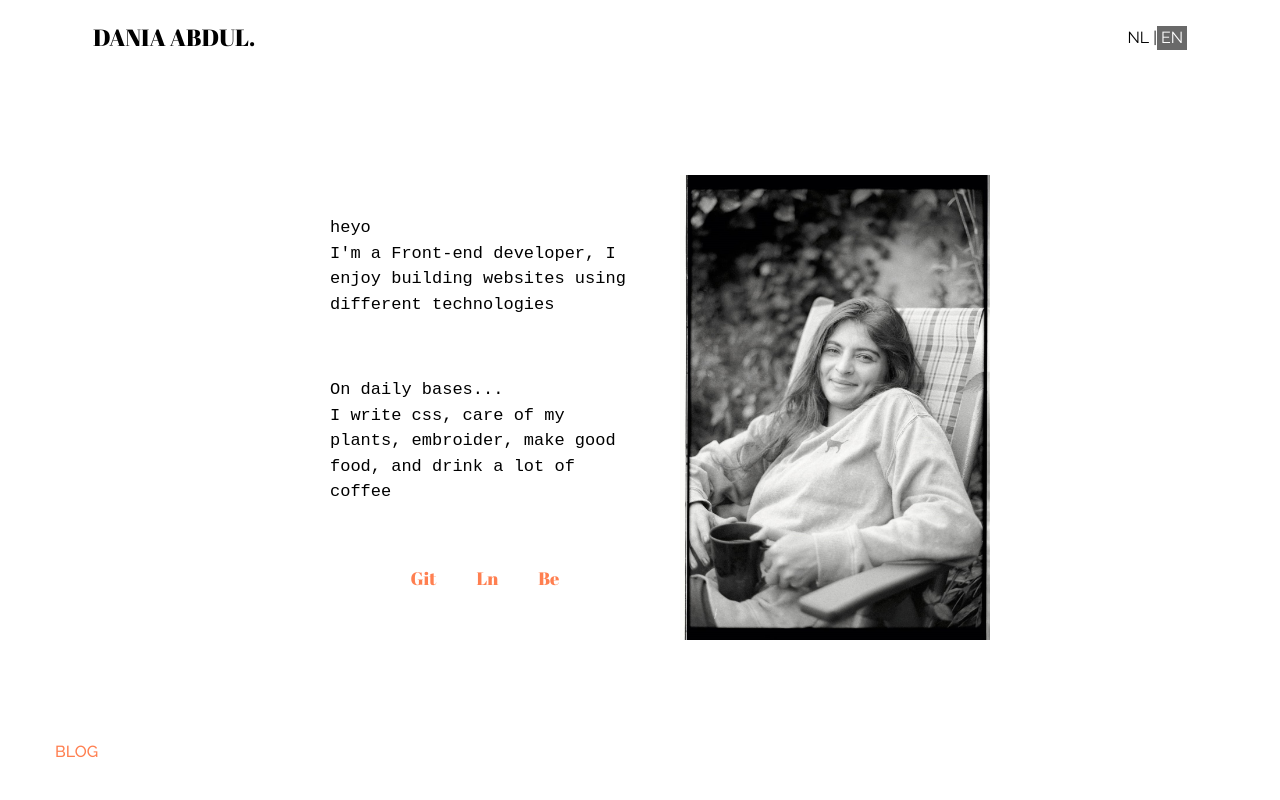
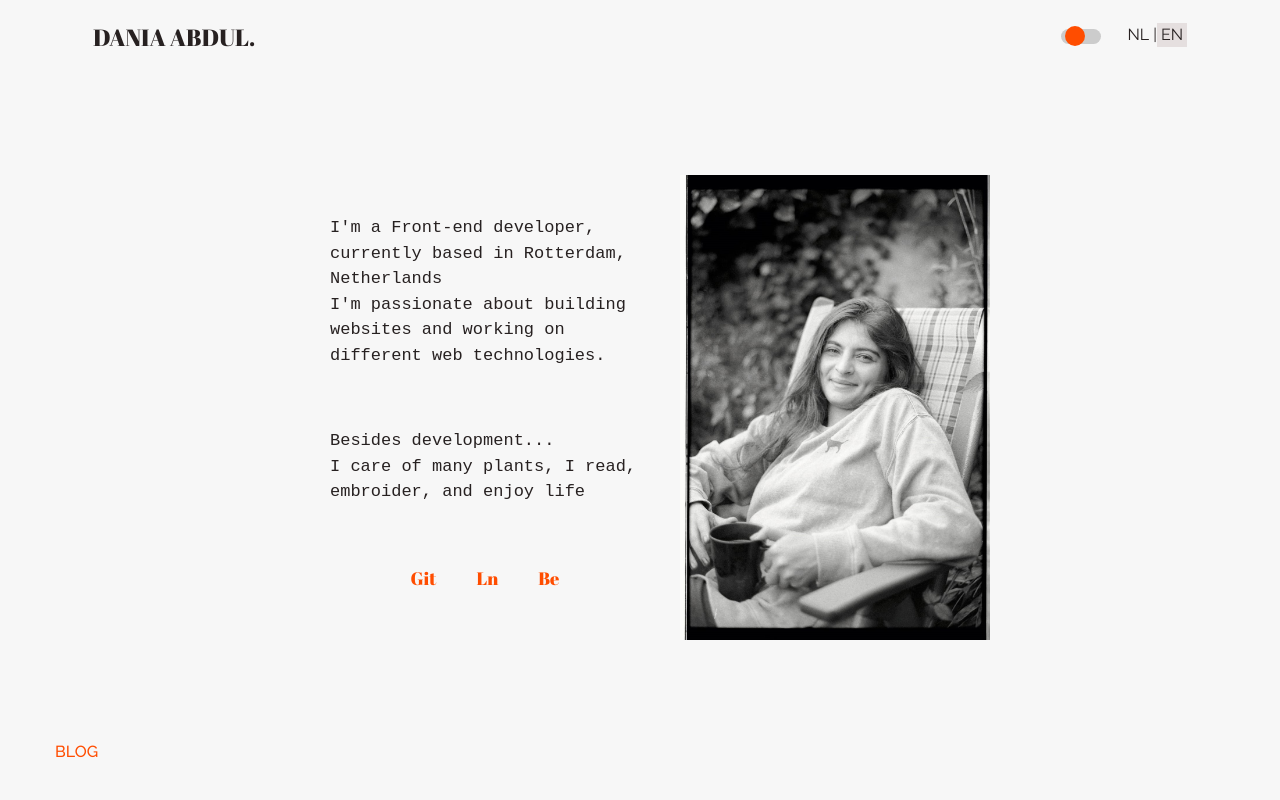
Before and after one commit to Dania-abdul/portfolio, a React (Create React App) app: page / in a window 1280 px wide. Shown: the top 800 px of the page. Built offline with nearby package versions, Linux system fonts and the light colour scheme; a web font is replaced by a local one; what office-ui-fabric-react would draw is missing.

Commit message:
Fix theme colors

```diff
--- a/src/assets/stylesheets/objects/blog/cards.scss
+++ b/src/assets/stylesheets/objects/blog/cards.scss
@@ -1,6 +1,10 @@
 
 //----- BLOG | CARDS
 
+.card-vertical__inner,
+.card-horizontal__inner  {
+    background: $color-secondary;
+}
 
 .card__tools {
     justify-content: space-between;
@@ -8,6 +12,9 @@
     margin: 12px;
 }
 
+.tools__icon {
+    color: $color-primary;
+}
 .icon--more {
     margin: 0;
 }
--- a/src/assets/stylesheets/objects/blog/modal.scss
+++ b/src/assets/stylesheets/objects/blog/modal.scss
@@ -59,7 +59,7 @@
     text-align: right;
 }
 
-.modal__btn-more {
+.modal__btn {
     border: none;
     color: $color-primary;
     transition: all 0.5s;
--- a/src/assets/stylesheets/objects/footer.scss
+++ b/src/assets/stylesheets/objects/footer.scss
@@ -8,7 +8,7 @@
 }
 
 .footer__inner {
-    border-top: 1px solid #000;
+    border-top: 1px solid var(--accent-color);
     padding-top: 120px;
     padding-bottom: 120px;
 }
@@ -46,16 +46,4 @@
     &:not(:last-child) {
       margin-right: 30px;
     }
-
-    &:hover {
-
-      .strikethrough{
-        color: var(--link-color);
-    }
-
-      .strikethrough:after {
-          transform: scaleX(0);
-          transform-origin: center right;
-      }
-    }
 }
--- a/src/assets/stylesheets/objects/header.scss
+++ b/src/assets/stylesheets/objects/header.scss
@@ -25,14 +25,21 @@
 }
 
 .header__nav {
+    display: flex;
     align-self: center;
 }
-.header__name {
+.header__name,
+.header__link {
     color: var(--text-color);
     @include fluid-sizing(320px, 1440px, 20px,24px, 'font-size') ;
     font-family: $font--abril;
     text-transform: uppercase;
     padding-left: 23px;
+
+    &:hover {
+        color: var(--link-color);
+    }
+
 }
 
 
@@ -67,13 +74,14 @@
 
 // //------ lang
 button[class^="language-switch__button--"] {
+        color: var(--text-color);
         transition: all 0.5s;
         padding: 0 4px;
 
     &:hover,
     &:focus,
     &:active {
-        color: white;
+        color:  var(--background-color);
     }
 }
 
@@ -89,22 +97,89 @@ button[class^="language-switch__button--"] {
 
 .language-switch__button--nl--active {
     background:  var(--link-color);
-    color: white;
+    color: var(--text-color);
 }
 
 
 .language-switch__button--en {
-    box-shadow: inset 0 0 0 $color-gray--dark;
+    box-shadow: inset 0 0 0 var(--accent-color);
 
     &:hover,
     &:focus,
     &:active {
-        box-shadow: inset 10em 0 0 $color-gray--dark;
+        box-shadow: inset 10em 0 0 var(--accent-color);
+        color: var(--text-color);
 
     }
 }
 
 .language-switch__button--en--active {
-    background: $color-gray--dark;
-    color: white;
+    background: var(--accent-color);
+    color: var(--text-color);
 }
+
+
+
+/////
+.switch {
+    position: relative;
+    display: inline-block;
+    width: 40px;
+    height: 15px;
+    margin-top: 6px;
+    margin-bottom: 0;
+}
+
+.switch input {
+  opacity: 0;
+  width: 0;
+  height: 0;
+}
+
+.slider {
+  position: absolute;
+  cursor: pointer;
+  top: 0;
+  left: 0;
+  right: 0;
+  bottom: 0;
+  background-color: #ccc;
+  -webkit-transition: .4s;
+  transition: .4s;
+}
+
+.slider:before {
+  position: absolute;
+  content: "";
+  height: 20px;
+  width: 20px;
+  left: 4px;
+  top: 50%;
+  transform: translateY(-50%);
+  background-color: var(--link-color);
+  -webkit-transition: .4s;
+  transition: .4s;
+}
+
+input:checked+.slider {
+  background-color: var(--accent-color);
+}
+
+input:focus+.slider {
+  box-shadow: 0 0 1px #2196F3;
+}
+
+input:checked+.slider:before {
+  -webkit-transform: translateX(11px)translatey(-50%);
+  -ms-transform: translateX(11px)translatey(-50%);
+  transform: translateX(11px)translatey(-50%);
+}
+
+/* Rounded sliders */
+.slider.round {
+  border-radius: 34px;
+}
+
+.slider.round:before {
+  border-radius: 50%;
+}
--- a/src/assets/stylesheets/pages/blog.scss
+++ b/src/assets/stylesheets/pages/blog.scss
@@ -23,13 +23,26 @@
     @media only screen and (min-width:768px){
         flex: 1 auto;
         padding-right:40px;
+        margin-top: 36px;
         max-width: calc(100% - 124px);
+    }
+    .content-62 {
+        color: var(--text-color);
+        background: var(--background-color);
+    }
+    .root-61 {
+        &:before {
+            background-color: var(--accent-color);;
+        }
     }
 
 }
 
 .blog-contnt--right {
-
+    margin-bottom: 52px;
+    @media only screen and (min-width:768px) {
+        margin-bottom: 0;
+    }
     button.ms-Button {
         padding-left: 10px;
     }
@@ -43,3 +56,17 @@
 .ms-Nav-group {
     min-width: 124px;
 }
+
+.nav-category {
+    .ms-Nav-chevronButton {
+        color: var(--text-color);
+        background-color: var(--accent-color);
+    }
+    .ms-Nav-link
+     {
+        color: var(--text-color);
+    }
+    .ms-Nav-compositeLink:hover .link-110 {
+        background-color: var(--accent-color);
+    }
+}
--- a/src/assets/stylesheets/pages/homepage.scss
+++ b/src/assets/stylesheets/pages/homepage.scss
@@ -67,7 +67,7 @@
     }
 }
 
-.home-intro__social {
+.list-social {
     font-family: "Abril Fatface", cursive;
     font-size: 18px;
     display: flex;
@@ -179,7 +179,7 @@
 	height: 1px;
 	box-shadow: 0 1px rgba(255,255,255,0.6);
 	margin-top: -0.7em;
-	background: #000;
+	background: var(--accent-color);
 	transform-origin: center left;
 	animation: strikethrough 1s 0.5s cubic-bezier(.55, 0, .1, 1) 1;
 	transition: transform 0.5s cubic-bezier(.55, 0, .1, 1);
--- a/src/assets/stylesheets/settings.scss
+++ b/src/assets/stylesheets/settings.scss
@@ -2,10 +2,10 @@
 //Colors -- light mood
 //=======================
 
-$color-link: orange;
+$color-link: #ff4d00;
 
-$color-primary: darkorchid;
-$color-secondary : antiquewhite;
+$color-primary: #272121;
+$color-secondary : #f7f7f7;
 
 $color-gray--dark:#696969;
 $color-gray--light: rgba( $color-gray--dark, 0.2 );
@@ -13,28 +13,39 @@ $color-gray--light: rgba( $color-gray--dark, 0.2 );
 //use for
 //  background-color:  var(--background-color);
 //  color:  var(--text-color);
-:root {
-    // --text-color: chartreuse;
-    // --background-color:green;
-    --text-color: black;
-    --background-color:white;
-    --link-color: coral;
+// :root {
+//     // --text-color: chartreuse;
+//     // --background-color:green;
+//     --text-color: black;
+//     --background-color:white;
+//     --link-color: coral;
+//     --main-headline-color: rgb(233, 30, 99);
+//     --accent-background-color: rgb(0, 188, 212);
+//     --accent-color: rgb(5, 5, 5);
+//   }
+
+
+  :root {
+    --text-color: #272121  ;
+    --background-color:#f7f7f7;
+    --link-color: #ff4d00;
+    --accent-color: #e5dfdf;
     --main-headline-color: rgb(233, 30, 99);
     --accent-background-color: rgb(0, 188, 212);
-    --accent-color: rgb(5, 5, 5);
   }
+
 
   //////////
   // DARK//
   /////////
-//   :root {
-//     --text-color: white ;
-//     --background-color:black;
-//     --link-color: #00bcd4;
-//     --main-headline-color: rgb(233, 30, 99);
-//     --accent-background-color: rgb(0, 188, 212);
-//     --accent-color: rgb(5, 5, 5);
-//   }
+[data-theme="dark"] {
+    --text-color: #f7f7f7 ;
+    --background-color: #272121;
+    --link-color: #ff4d00 ;
+    --accent-color: #443737;
+    --main-headline-color: rgb(233, 30, 99);
+    --accent-background-color: rgb(0, 188, 212);
+  }
 
 
 //----- code ceditor
--- a/src/header.tsx
+++ b/src/header.tsx
@@ -1,6 +1,9 @@
 import React from "react";
 
-export const Header = (language: string, update_language:(new_language:string) => void) => (
+export const Header = (language: string,
+                       is_dark:boolean,
+                       update_language:(new_language:string) => void,
+                       toggle_theme:() => void) => (
 
     <div className="header container">
         <div className="header__inner">
@@ -8,6 +11,12 @@ export const Header = (language: string, update_language:(new_language:string) =
                 <a href="/portfolio" className="header__name header__name--black header__link" >Dania Abdul.</a>
             </div>
             <div className="header__nav">
+                <div className="header__utilities">
+                    <label className="switch">
+                        <input type="checkbox" onChange={toggle_theme} defaultChecked={!is_dark}/>
+                        <span className="slider round" />
+                    </label>
+                </div>
                 <ul className="header__nav-list nav">
                     <li className="nav-list__item language-switch ">
                         <button className={`language-switch__button--nl${language.toLowerCase() == "nl" ? "--active" : ""}`} onClick={() => update_language('nl')}>NL</button><span>|</span>
--- a/src/home.tsx
+++ b/src/home.tsx
@@ -32,21 +32,17 @@ export class HomeComponent extends React.Component <HomeProps, HomeState> {
                         <div className="home-intro__content">
                             <div className="home-intro__content-inner">
                                 <p className="intro__text">
-                                    heyo <br/>
-                                    I'm a Front-end developer,
-                                    I enjoy building websites using
-                                    different technologies
+                                    I'm a Front-end developer, currently based in Rotterdam, Netherlands <br/>
+                                    I'm passionate about building websites and working on different web technologies.
                                 </p>
                                 <p className="intro__text">
-                                    On daily bases...<br/>
-                                    I write css, care of my plants, embroider,
-                                    make good food,
-                                    and drink a lot of coffee
+                                    Besides development...<br/>
+                                    I care of many plants, I read, embroider, and enjoy life
                                 </p>
-                                <ul className="home-intro__social">
-                                    <li><a href="https://github.com/Dania-abdul" className="intro__social">Git</a></li>
-                                    <li><a href="https://www.linkedin.com/in/dania-abdul/" className="intro__social">Ln</a></li>
-                                    <li><a href="https://www.behance.net/DaniaAb" className="intro__social">Be</a></li>
+                                <ul className="home-intro__list list-social">
+                                    <li><a href="https://github.com/Dania-abdul" className="list-social__item">Git</a></li>
+                                    <li><a href="https://www.linkedin.com/in/dania-abdul/" className="list-social__item">Ln</a></li>
+                                    <li><a href="https://www.behance.net/DaniaAb" className="ilist-social__item">Be</a></li>
                                 </ul>
                             </div>
                         </div>
--- a/src/layout.tsx
+++ b/src/layout.tsx
@@ -11,6 +11,7 @@ import { HomeComponent } from './home';
 
 export type LayoutState = {
     language : string
+    mode : 'dark' | 'light'
 }
 
 export type LayoutProps = {
@@ -19,8 +20,12 @@ type PageName = string
 export class LayoutComponent extends React.Component <LayoutProps, LayoutState> {
     constructor(props : LayoutProps) {
         super(props);
+        let theme : any = localStorage.getItem("theme")
+        if(theme == null || theme == undefined)
+            theme = "light"
         this.state = {
-            language : "en"
+            language : "en",
+            mode :  theme
         }
     }
     getPathToPage = () : PageName => {
@@ -32,9 +37,20 @@ export class LayoutComponent extends React.Component <LayoutProps, LayoutState>
         i18next.changeLanguage(lng)
         this.setState({...this.state, language:lng})
     }
+
+    toggleMode = () : void => {
+        this.setState({...this.state, mode:this.state.mode == "dark" ? "light" : "dark"}, () => {
+            localStorage.setItem("theme", this.state.mode)
+            document.documentElement.setAttribute('data-theme', this.state.mode);
+        })
+    }
+    componentDidMount(){
+        document.documentElement.setAttribute('data-theme', this.state.mode);
+    }
+
     render(){
         return <div className={`page-layout ${this.getPathToPage()}`} id="__layout">
-            {Header(this.state.language, this.changeLanguage)}
+            {Header(this.state.language, this.state.mode == "light",this.changeLanguage, this.toggleMode)}
             <main className="content container">
                 <Switch>
                     <Route exact path='/' component={HomeComponent}/>
```
Also changed, not shown: src/footer.tsx (+4 -4 lines), src/home_blog.tsx (+21 -19 lines).
